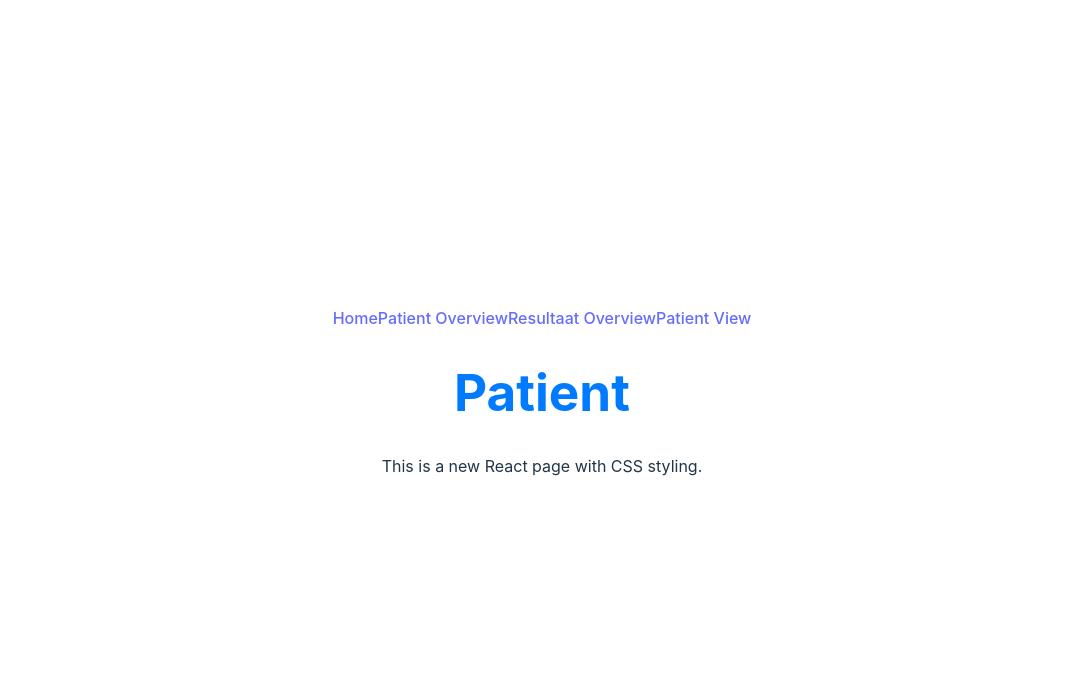
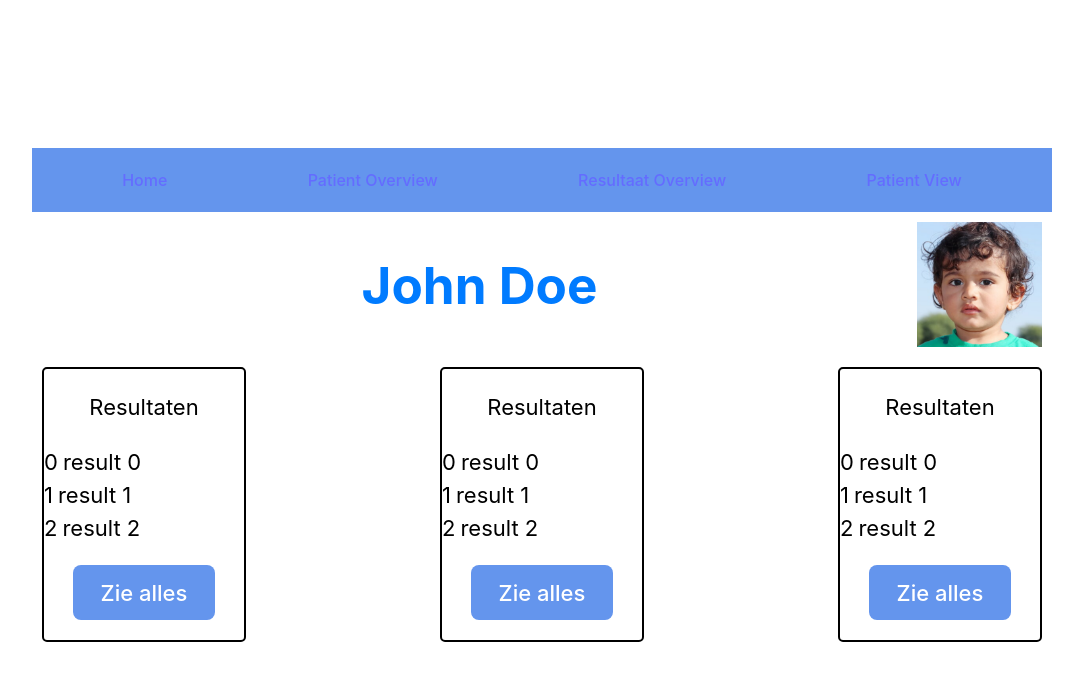
Before and after one commit to ZuydUniversity/B2C6_B2A_Frontend, a React (Vite) app: page /patientview in a window 1280 px wide. Shown: the top 680 px of the page, without its empty margins (98-1181 px from the left). Built offline with nearby package versions, Linux system fonts and the light colour scheme.

Commit message:
Added things to PatientView

```diff
--- a/src/App.css
+++ b/src/App.css
@@ -8,6 +8,7 @@
 html, body {
     --main-bg-color: white;
     background-color: var(--main-bg-color);
+    color: black;
 }
 
 .app {
@@ -25,7 +26,6 @@ html, body {
     border: 1px solid #ddd;
     border-radius: 5px;
 }
-@import url('https://fonts.googleapis.com/css2?family=Roboto&display=swap');
 
 table {
     width: 100%;
@@ -107,7 +107,8 @@ h1 {
 /* Patientenoverzicht table css */
 /* ---------------------------- */
 
-table {
+table,
+.table_2 {
     border-collapse: separate;
     border-spacing: 0 10px;
     font-size: 22px;
@@ -119,14 +120,6 @@ table {
 }
 
 .table_2 {
-    border-collapse: separate;
-    border-spacing: 0 10px;
-    font-size: 22px;
-    font-family: Arial;
-    /* Easily adjustable colors for the whole component, bg=background, th= tableheader, td= tabledata */
-    --main-th-color: cornflowerblue;
-    --main-td-color: lightsteelblue;
-    --main-hover-color: powderblue;
     width: 400px;
 }
 
@@ -250,7 +243,9 @@ tr:hover {
     display: flex;
     justify-content: space-around;
     align-items: center;
-    background-color: white;
+    background-color: cornflowerblue;
+    padding:20px;
+    color:white;
 }
 
 .header-empty-middle
@@ -264,3 +259,63 @@ tr:hover {
     width: 0px;
     background-color: var(--main-bg-color);
 }
+
+.PageTop {
+    width:1000px    ;
+    display:flex;
+    justify-content: space-between;
+    align-items: center;
+    background-color: white;
+    padding: 10px;
+}
+
+.PageTop h1 {
+    flex-grow: 1;
+}
+
+.patient-image {
+    height: 125px;
+    width: 125px;
+    padding: 0;
+    line-height: 0;
+    background-color: var(--main-bg-color);
+}
+
+.PageBottom {
+    width:1000px    ;
+    display:flex;
+    justify-content: space-between;
+    align-items: center;
+    background-color: white;
+    padding: 10px;
+    font-size:22px;
+}
+
+.Block {
+    border:solid;
+    border-radius: 5px;
+    border-width: 2px;
+    color: black;
+    width:200px;
+}
+
+.textual-data-row {
+    display: flex;
+}
+
+.textual-data-row p {
+    margin: 0;
+    padding: 0;
+    margin-right: 5px;
+}
+
+.textual-data-row:hover {
+    background-color: lightgray;
+    cursor: pointer;
+}
+
+.Block button {
+    margin: 20px;
+    color: white;
+    background-color: cornflowerblue;
+}
--- a/src/routes/PatientView.jsx
+++ b/src/routes/PatientView.jsx
@@ -1,13 +1,50 @@
-// src/MyPage.js
 import Navbar from '../components/Navbar'; //double period to go back one directory
-import '../App.css';
+import App from '../App';
 
 function PatientView() {
+  const imageSrc = '../src/assets/kid_1.png';
+  const patientName = 'John Doe';
+
+
   return (
-     <div className="PatientView">
+    <div className="PatientView">
       <Navbar />
-      <h1>Patient</h1>
-      <p>This is a new React page with CSS styling.</p>
+      <div className="PageTop">
+        <h1>{patientName}</h1>
+        <img className="patient-image" src={imageSrc}></img>
+      </div>
+      <div className='PageBottom'>
+        <div className="ResultsBlock Block">
+          <p>Resultaten</p>
+          {Array.from({ length: 3 }, (_, i) => (
+            <div className="textual-data-row" key={i}>
+              <p>{i}</p>
+              <p>result {i}</p>
+            </div>
+          ))}
+          <button>Zie alles</button>
+        </div>
+        <div className="EssayBlock Block">
+          <p>Resultaten</p>
+          {Array.from({ length: 3 }, (_, i) => (
+            <div className="textual-data-row" key={i}>
+              <p>{i}</p>
+              <p>result {i}</p>
+            </div>
+          ))}
+          <button>Zie alles</button>
+        </div>
+        <div className="DataBlock Block">
+          <p>Resultaten</p>
+          {Array.from({ length: 3 }, (_, i) => (
+            <div className="textual-data-row" key={i}>
+              <p>{i}</p>
+              <p>result {i}</p>
+            </div>
+          ))}
+          <button>Zie alles</button>
+        </div>
+      </div>
     </div>
   );
 }
```
